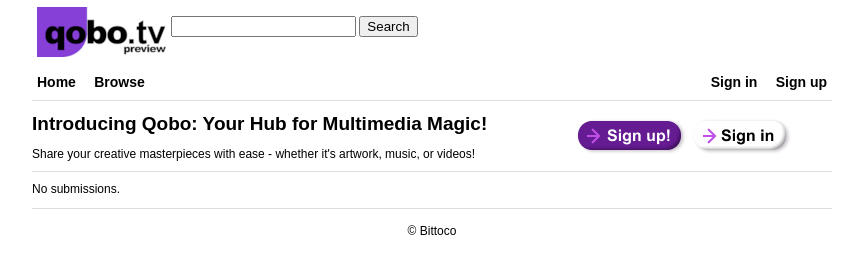
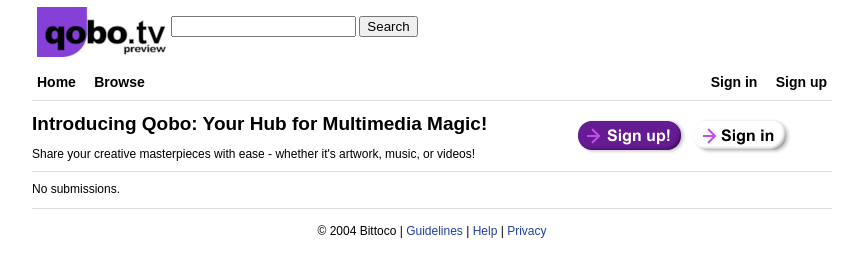
Before and after one commit to bluffingo/OpenSB2, a PHP site: page / in a window 1280 px wide. Shown: the top 255 px of the page, without its empty margins (208-1071 px from the left). Run offline with PHP 8.4, Linux system fonts and the light colour scheme; data that the repository does not hold is empty.

Commit message:
improved footer

```diff
--- a/src/templates/qobo/components/template.twig
+++ b/src/templates/qobo/components/template.twig
@@ -62,7 +62,13 @@
                 <tr>
                     <td>
                         <div class="footer">
-                            © Bittoco
+                            © 2004 Bittoco
+                            |
+                            <a href="/guidelines.php">Guidelines</a>
+                            |
+                            <a href="/help.php">Help</a>
+                            |
+                            <a href="/privacy.php">Privacy</a>
                         </div>
                     </td>
                 </tr>
```
